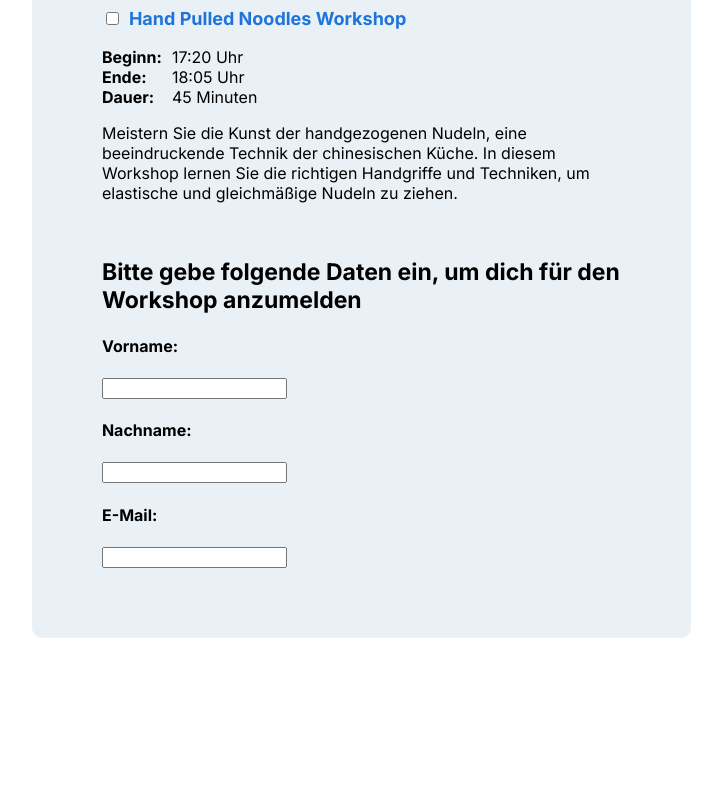
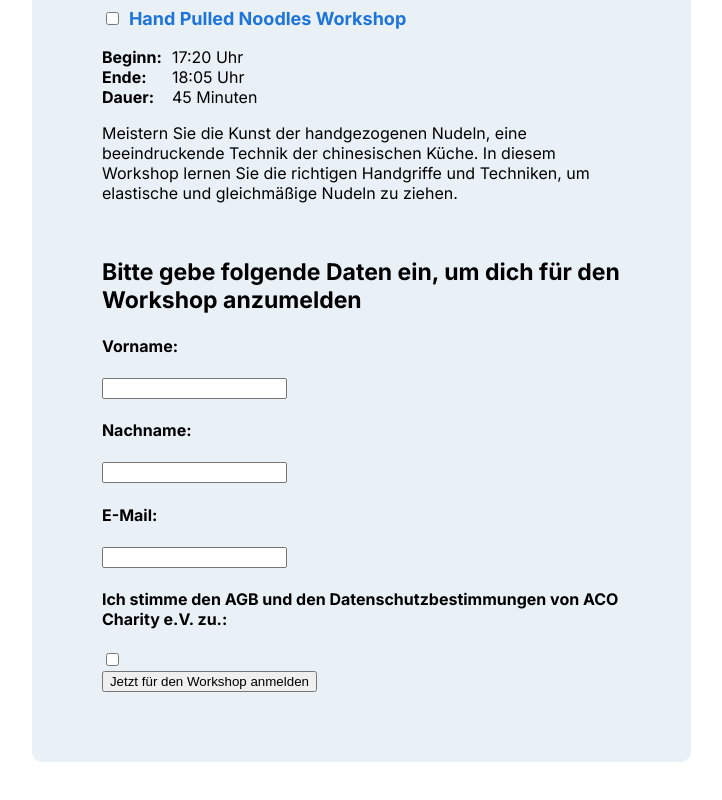
Before and after one commit to ACO-Charity/toa-reservation-frontend, a React (Vite) app: page / in a window 1280 px wide. Shown: the part 672-1472 px from the top of the page, without its empty margins (541-1263 px from the left). Before the commit the page ends 1358 px from the top, so only its background shows below. Built offline with nearby package versions, Linux system fonts and the light colour scheme.

Commit message:
added checkbox, AGB and Button

```diff
--- a/src/components/reservation-workshop-form/ReservationWorkshopForm.tsx
+++ b/src/components/reservation-workshop-form/ReservationWorkshopForm.tsx
@@ -12,6 +12,10 @@ function ReservationWorkshopForm() {
                 <FormField label="Vorname" type="text" name="vorname"/>
                 <FormField label="Nachname" type="text" name="nachname"/>
                 <FormField label="E-Mail" type="email" name="email"/>
+                <FormField label="Ich stimme den AGB und den Datenschutzbestimmungen von ACO Charity e.V. zu."
+                           type="checkbox"
+                           name="terms"/>
+                <input type="submit" value="Jetzt für den Workshop anmelden"/>
             </form>
         </div>
 
--- a/src/styles/index.scss
+++ b/src/styles/index.scss
@@ -19,6 +19,11 @@ h3 {
   font-size: 18px;
 }
 
+h4 {
+  font-size: 16px;
+  color: black;
+}
+
 p {
   font-size: 16px;
 }
```
